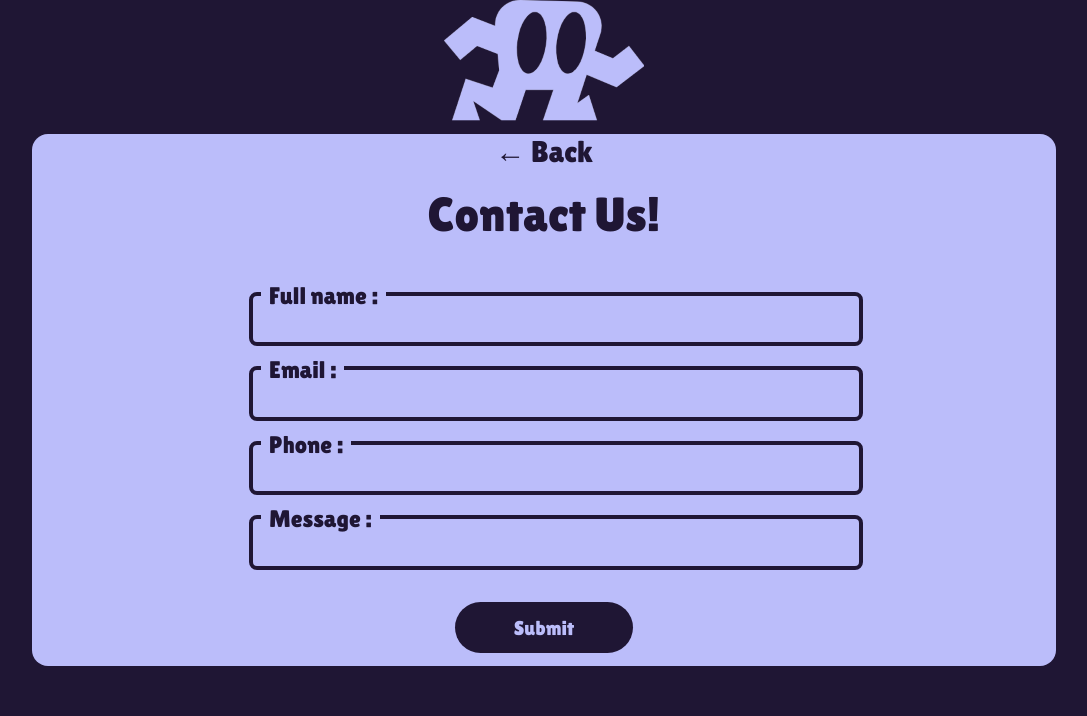
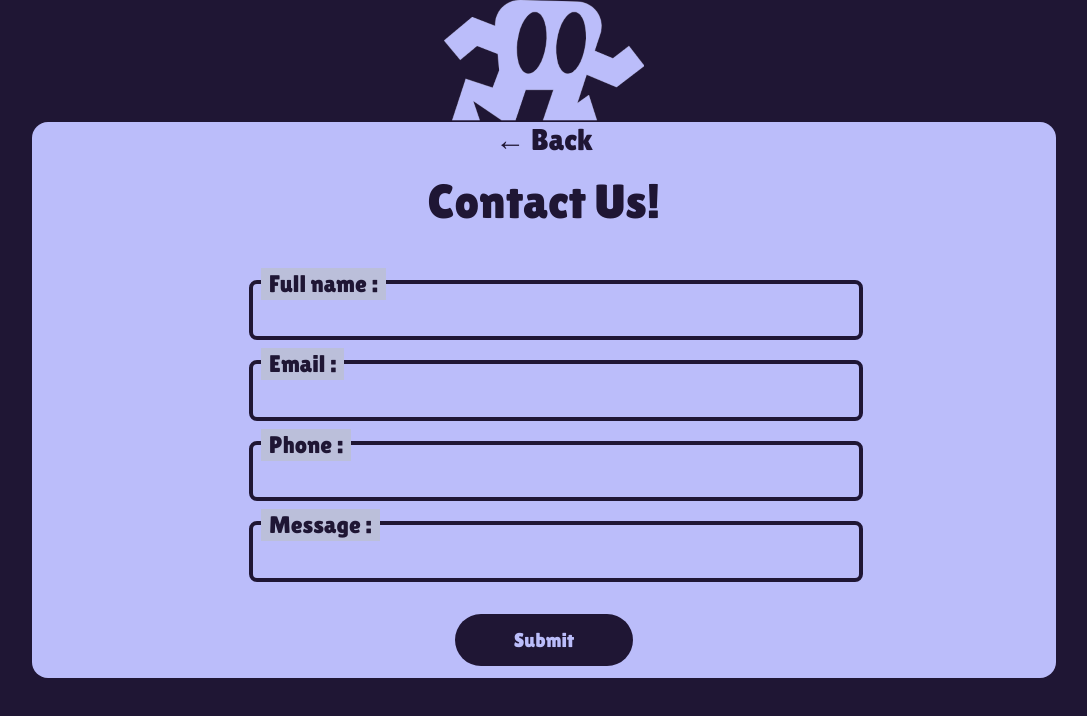
Before and after one commit to YashwantOstwal/Aimpie., a React (Vite) app: page /contactus in a window 1280 px wide. Shown: the top 716 px of the page, without its empty margins (96-1183 px from the left). Built offline with nearby package versions, Linux system fonts and the light colour scheme; a web font is replaced by a local one.

Commit message:
fixed bugs

```diff
--- a/src/pages/ContactUs/ContactUs.jsx
+++ b/src/pages/ContactUs/ContactUs.jsx
@@ -28,8 +28,8 @@ export default function ContactUs(){
 function Input({container,type}){
     return (
         <div className = 'relative m-[2%] w-[100%]'>
-            <label className = 'lilita-one-regular text-[#1F1634] px-2 bg-[#BBBDFA] absolute -top-3 left-3 lg:text-2xl' htmlFor={container}>{container} :</label>
-            <input className = 'rounded-lg bg-transparent border-[#1F1634]  border-2 md:border-4 outline-none caret-[#1F1634] px-[2%] pt-[2%] pb-[1%] text-[#1F1634] w-[100%] md:text-xl' type={type} id={container} name = {container}/>
+            <label className = 'lilita-one-regular text-[#1F1634] px-2 bg-[#BBBFDA] absolute -top-3 left-3 lg:text-2xl' htmlFor={container}>{container} :</label>
+            <input className = 'rounded-lg bg-transparent border-[#1F1634]  border-2 md:border-4 outline-none caret-[#1F1634] px-[2%] pt-[3%] pb-[1%] text-[#1F1634] w-[100%] md:text-xl' type={type} id={container} name = {container}/>
         </div>
     );
 }
```
